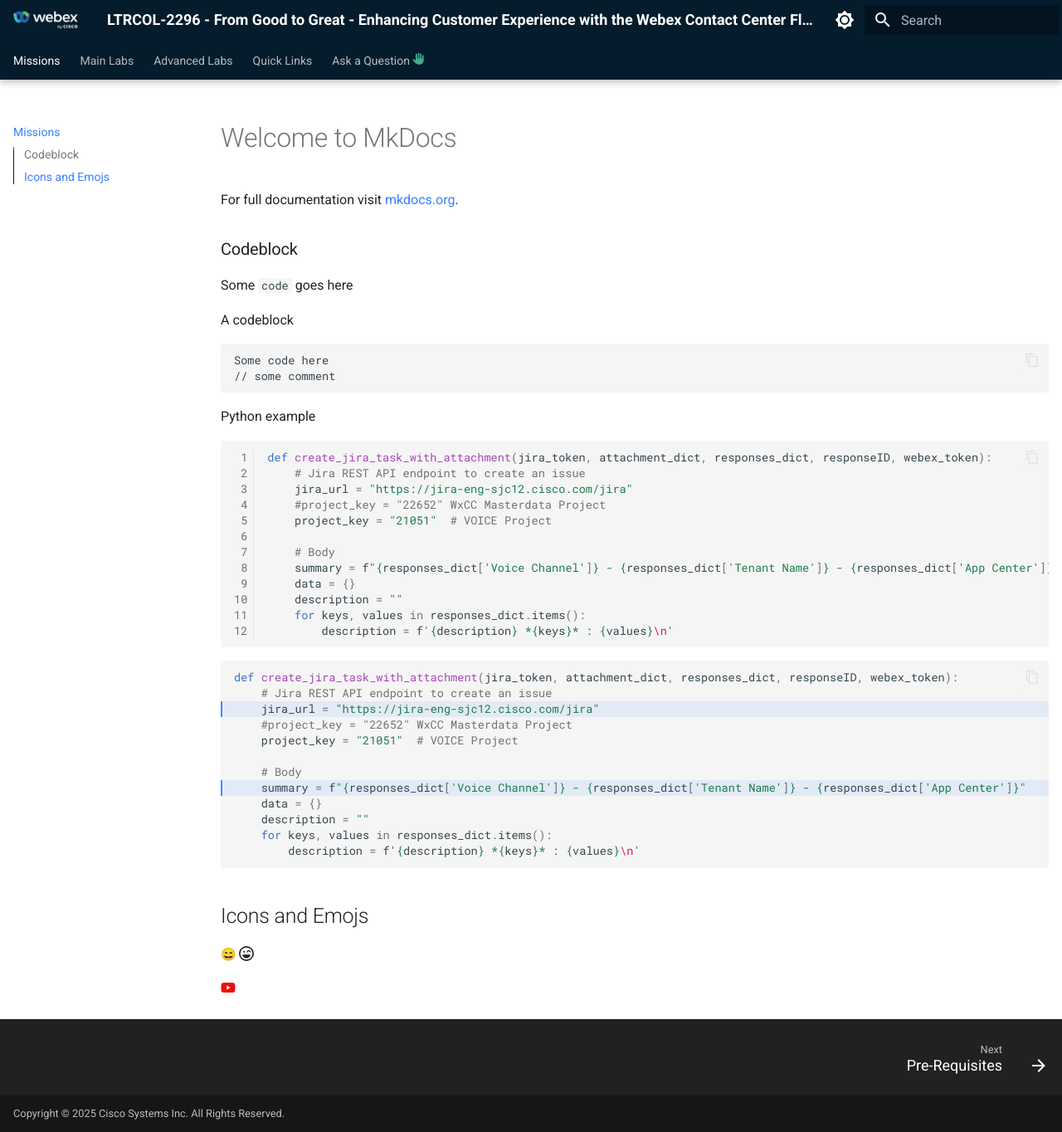
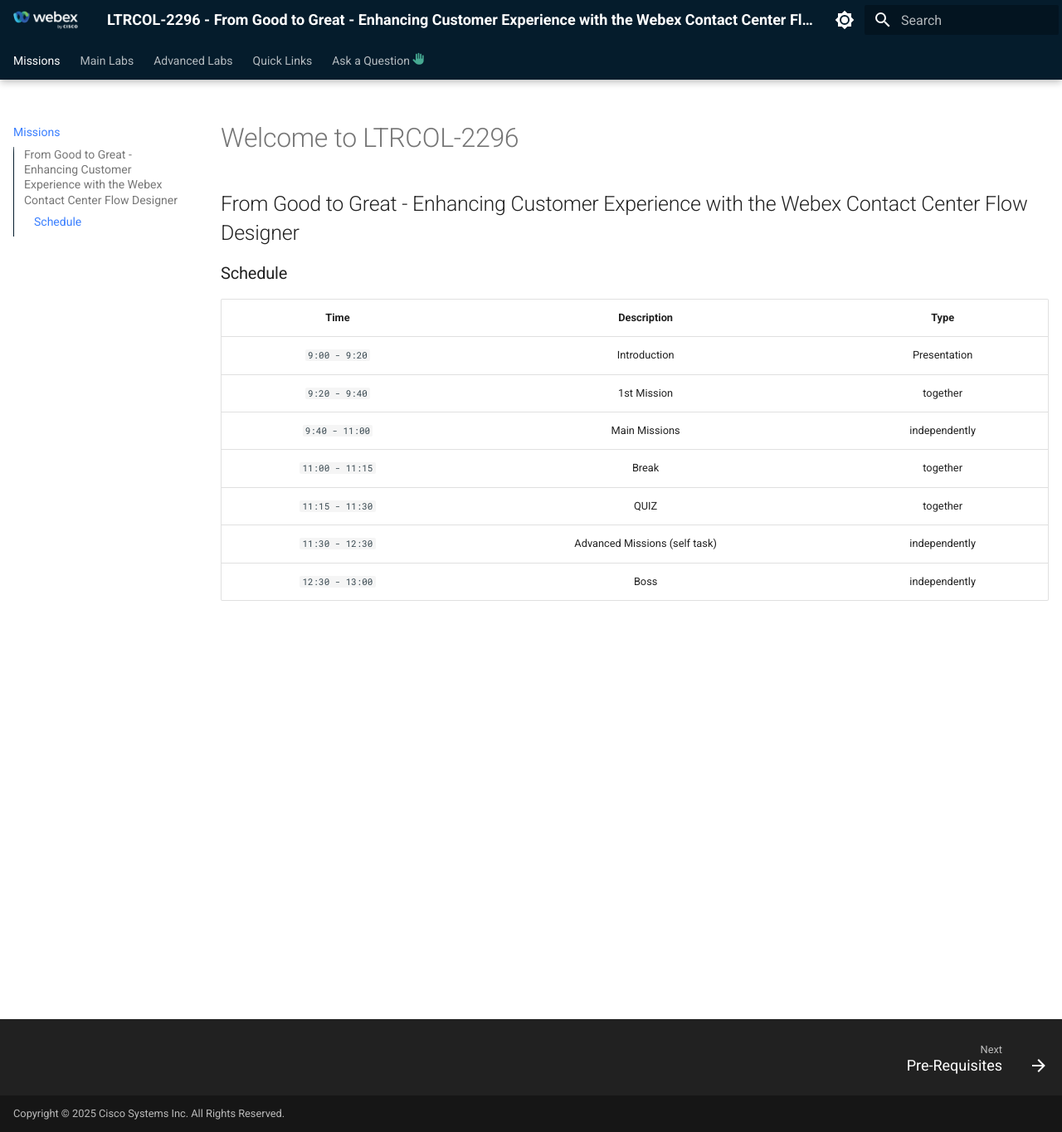
Before and after one commit to dbokatov/LTRCCT-TEST, an MkDocs documentation site: the page built from docs/index.md, in a window 1280 px wide and 1364 px high. Shown: the whole window at 83% size. Built offline with MkDocs 1.6.1 and Material for MkDocs 9.7.7, drawn with Linux system fonts in a browser that asks for light colours; emoji names are drawn with the system emoji font.

Commit message:
Update with main page

````diff
--- a/docs/index.md
+++ b/docs/index.md
@@ -1,50 +1,13 @@
-# Welcome to MkDocs
+# Welcome to LTRCOL-2296
+## From Good to Great - Enhancing Customer Experience with the Webex Contact Center Flow Designer
 
-For full documentation visit [mkdocs.org](https://www.mkdocs.org).
-
-### Codeblock
-Some `code` goes here
-
-A codeblock
-```
-Some code here
-// some comment
-```
-
-Python example
-``` py linenums="1"
-def create_jira_task_with_attachment(jira_token, attachment_dict, responses_dict, responseID, webex_token):
-    # Jira REST API endpoint to create an issue
-    jira_url = "https://jira-eng-sjc12.cisco.com/jira"
-    #project_key = "22652" WxCC Masterdata Project
-    project_key = "21051"  # VOICE Project
-
-    # Body
-    summary = f"{responses_dict['Voice Channel']} - {responses_dict['Tenant Name']} - {responses_dict['App Center']}"
-    data = {}
-    description = ""
-    for keys, values in responses_dict.items():
-        description = f'{description} *{keys}* : {values}\n'
-```
-
-``` py hl_lines="3 8"
-def create_jira_task_with_attachment(jira_token, attachment_dict, responses_dict, responseID, webex_token):
-    # Jira REST API endpoint to create an issue
-    jira_url = "https://jira-eng-sjc12.cisco.com/jira"
-    #project_key = "22652" WxCC Masterdata Project
-    project_key = "21051"  # VOICE Project
-
-    # Body
-    summary = f"{responses_dict['Voice Channel']} - {responses_dict['Tenant Name']} - {responses_dict['App Center']}"
-    data = {}
-    description = ""
-    for keys, values in responses_dict.items():
-        description = f'{description} *{keys}* : {values}\n'
-```
-
-## Icons and Emojs
-
-:smile:
-:fontawesome-regular-face-laugh-wink:
-
-:fontawesome-brands-youtube:{ .youtube }
+### Schedule
+| Time           | Description                          | Type           |
+| :------------: | :----------------------------------: | :------------: |
+| `9:00 - 9:20`  | Introduction  | Presentation |
+| `9:20 - 9:40`  | 1st Mission | together |
+| `9:40 - 11:00` | Main Missions | independently |
+| `11:00 - 11:15` | Break | together |
+| `11:15 - 11:30` | QUIZ | together |
+| `11:30 - 12:30` | Advanced Missions (self task) | independently |
+| `12:30 - 13:00` | Boss | independently |
````
